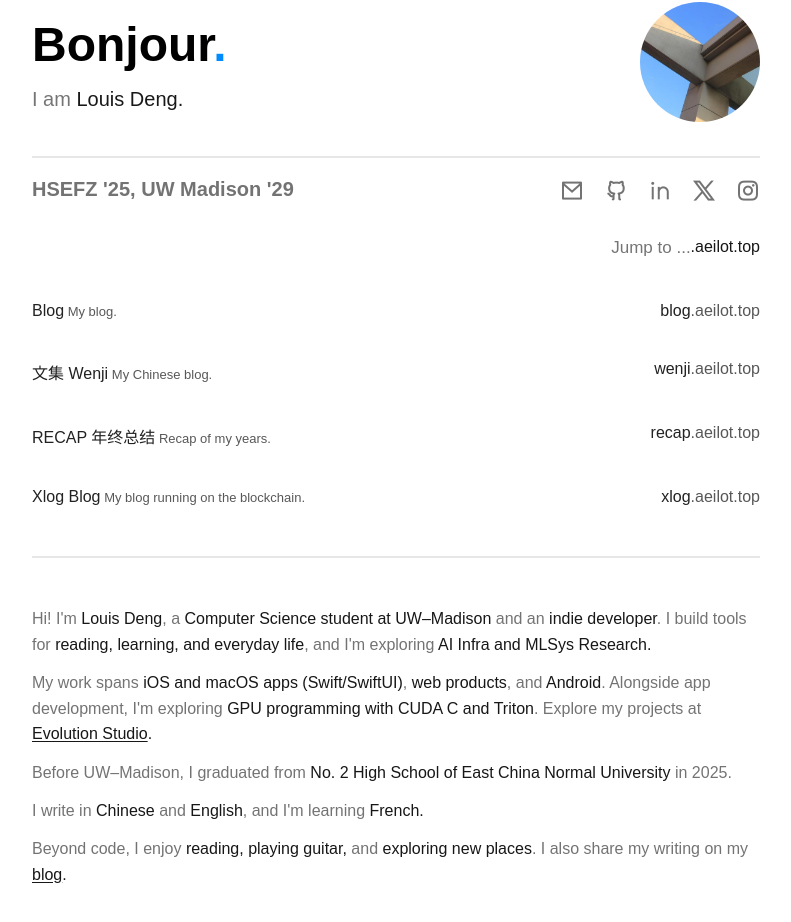
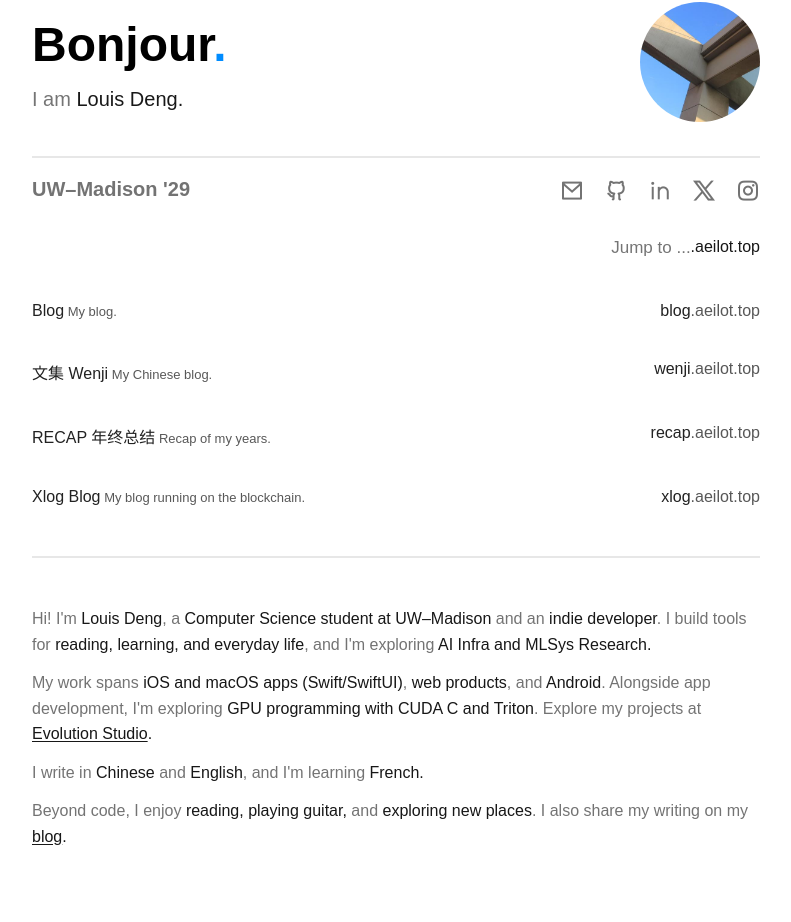
Before and after one commit to aeilot/home-page, a Next.js app: page / in a window 1280 px wide. Shown: the part 294-1216 px from the top of the page, without its empty margins (244-1035 px from the left). Built offline with nearby package versions, Linux system fonts and the light colour scheme.

Commit message:
Page Update

```diff
--- a/src/app/layout.js
+++ b/src/app/layout.js
@@ -9,7 +9,7 @@ import "./globals.css";
 
 export const metadata = {
   title: "Louis Deng - Student & Indie Developer",
-  description: "Student and indie developer passionate about technology, literature, music, and traveling. HSEFZ '25, UW Madison '29. Experienced in iOS, macOS, Android development, and AI.",
+  description: "Student and indie developer passionate about technology, literature, music, and traveling. UW–Madison '29. Experienced in iOS, macOS, Android development, and AI.",
   keywords: ["Louis Deng", "Developer", "UW Madison", "Computer Science", "AI", "iOS Development", "Software Engineer", "Student"],
   authors: [{ name: "Louis Deng" }],
   creator: "Louis Deng",
@@ -18,7 +18,7 @@ export const metadata = {
   // Open Graph
   openGraph: {
     title: "Louis Deng - Student & Indie Developer",
-    description: "Student and indie developer passionate about technology, literature, music, and traveling. HSEFZ '25, UW Madison '29.",
+    description: "Student and indie developer passionate about technology, literature, music, and traveling. UW–Madison '29.",
     url: 'https://aeilot.github.io',
     siteName: "Louis Deng",
     images: [
@@ -37,7 +37,7 @@ export const metadata = {
   twitter: {
     card: 'summary_large_image',
     title: "Louis Deng - Student & Indie Developer",
-    description: "Student and indie developer passionate about technology, literature, music, and traveling. HSEFZ '25, UW Madison '29.",
+    description: "Student and indie developer passionate about technology, literature, music, and traveling. UW–Madison '29.",
     creator: '@aeilotd',
     images: ['/avatar.png'],
   },
--- a/src/app/page.js
+++ b/src/app/page.js
@@ -112,7 +112,7 @@ export default function Home() {
     setTitles(getFestiveGreetings());
   }, []);
 
-  const Bio = "HSEFZ '25, UW Madison '29";
+  const Bio = "UW–Madison '29";
 
   useEffect(() => {
     const interval = setInterval(() => {
@@ -185,9 +185,6 @@ export default function Home() {
               <span className={styles.dim}>My work spans </span>iOS and macOS apps (Swift/SwiftUI)<span className={styles.dim}>, </span>web products<span className={styles.dim}>, and </span>Android<span className={styles.dim}>. Alongside app development, I'm exploring </span>GPU programming with CUDA C and Triton<span className={styles.dim}>. Explore my projects at </span><a className={styles.selfIntroLink} href="https://studio.aeilot.top/">Evolution Studio</a>.
             </p>
             <p className={styles.selfIntroText}>
-              <span className={styles.dim}>Before UW–Madison, I graduated from </span>No. 2 High School of East China Normal University<span className={styles.dim}> in 2025.</span>
-            </p>
-            <p className={styles.selfIntroText}>
               <span className={styles.dim}>I write in </span>Chinese<span className={styles.dim}> and </span>English<span className={styles.dim}>, and I'm learning </span>French.
             </p>
             <p className={styles.selfIntroText}>
```
